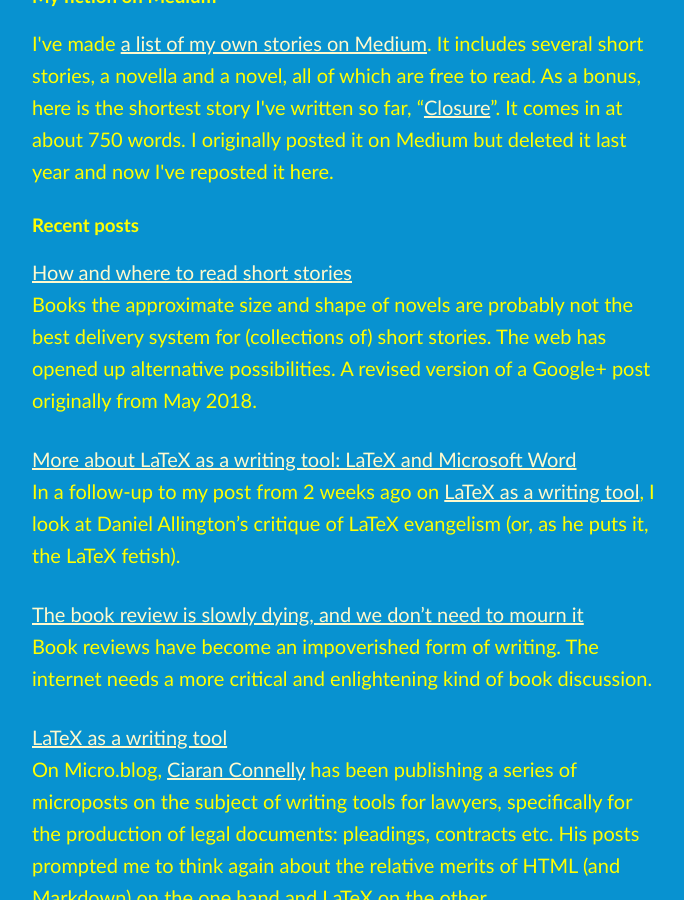
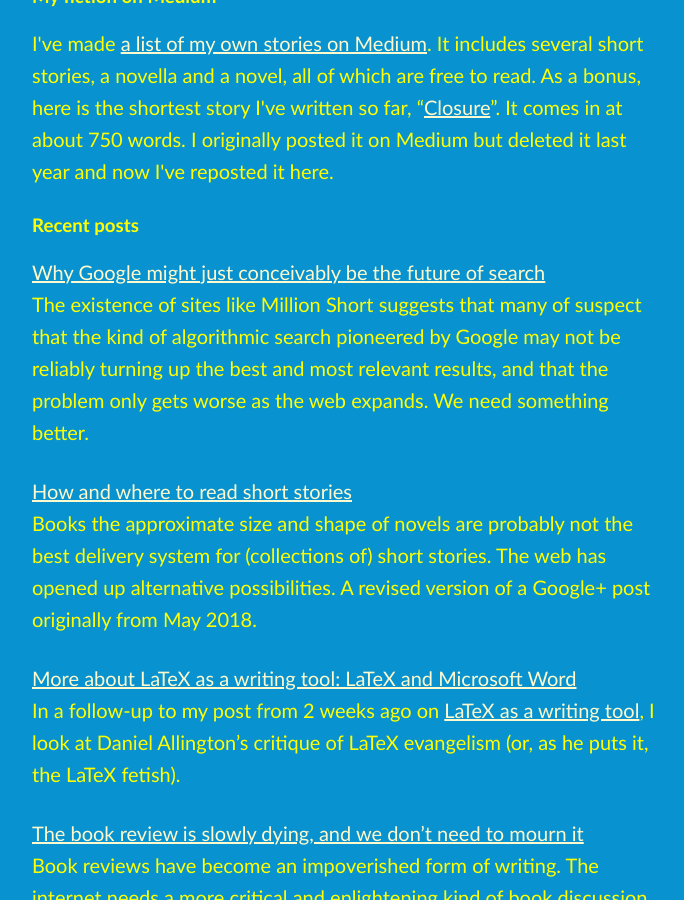
Before and after one commit to artkavanagh/github.io, a Jekyll site: the page index.html, which Jekyll copies as it is, in a window 1280 px wide and 900 px high, scrolled down 966 px. Shown: the whole window, without its empty margins (292-976 px from the left). Built offline with Jekyll 4.4.1, drawn with Linux system fonts in a browser that asks for light colours.

Commit message:
Update index.html

```diff
--- a/index.html
+++ b/index.html
@@ -27,6 +27,9 @@
 <p>I&apos;ve made <a href="https://www.artkavanagh.ie/fiction-list">a list of my own stories on Medium</a>. It includes several short stories, a novella and a novel, all of which are free to read. As a bonus, here is the shortest story I&apos;ve written so far, &ldquo;<a href="https://www.artkavanagh.ie/Closure">Closure</a>&rdquo;. It comes in at about 750 words. I originally posted it on Medium but deleted it last year and now I&apos;ve reposted it here.</p>
 
 <h3>Recent posts</h3>
+
+<p><a href="https://www.artkavanagh.ie/Google-future-search.html">Why Google might just conceivably be the future of search</a><br>
+The existence of sites like Million Short suggests that many of suspect that the kind of algorithmic search pioneered by Google may not be reliably turning up the best and most relevant results, and that the problem only gets worse as the web expands. We need something better.</p>
 
 <p><a href="https://www.artkavanagh.ie/read-short-stories.html">How and where to read short stories</a><br>
 Books the approximate size and shape of novels are probably not the best delivery system for (collections of) short stories. The web has opened up alternative possibilities. A revised version of a Google+ post originally from May 2018.</p>
```
